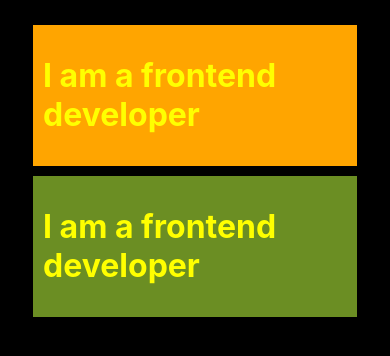
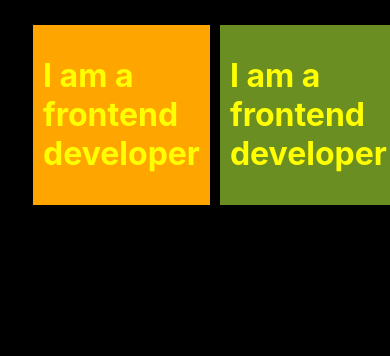
Before and after one commit to debbiekay/responsive, a plain HTML site: page index.html in a window 390 px wide. Drawn offline with Linux system fonts and the light colour scheme.

Commit message:
second commit

```diff
--- a/style.css
+++ b/style.css
@@ -32,6 +32,8 @@
 
 
 
+
+
  @media  screen and (max-width:480px) {
     @import url('https://fonts.googleapis.com/css2?family=Inter&family=Poppins&family=Roboto:ital,wght@1,300&display=swap');
     body{background-color: #000;
@@ -42,13 +44,4 @@
         font-family: 'Inter', sans-serif;
      }
 
-     .mob{
-        flex-direction: column;
-        transition: 1s;
-     }
-
-    .mob:hover{
-        background-color: salmon;
-        transform: relate(360deg);
-    }
  }
```
